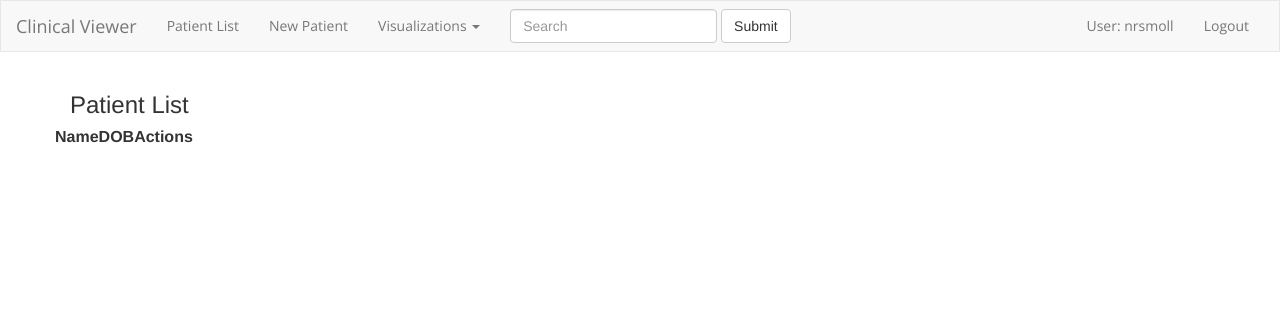
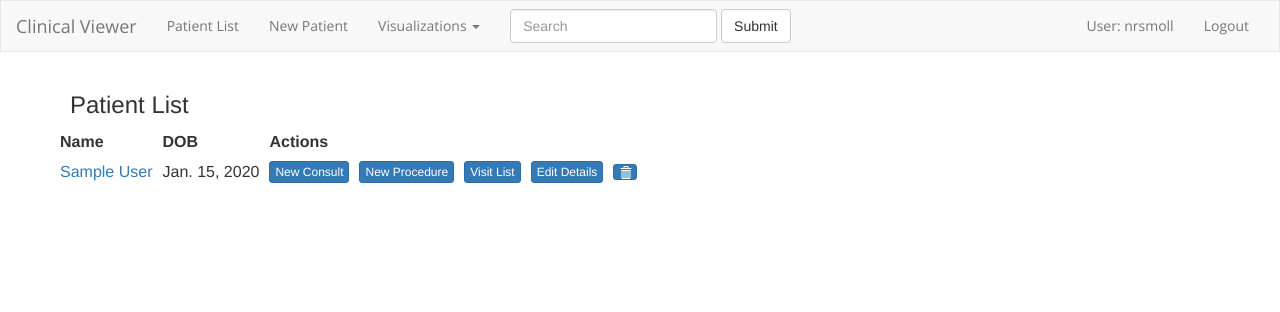
Before and after one commit to nrsmoll/clincher, a Django app: page /clinicalviewer/home/ in a window 1280 px wide. Shown: the top 312 px of the page. Run offline with Django 3.2, Linux system fonts and the light colour scheme; a user stored in the database is signed in; tables that the repository leaves empty hold one stand-in row (values such as "Sample post"); lists and menus that the app fills with data are empty; some libraries are stand-ins or nearby versions.

Commit message:
Related objects Working!

```diff
--- a/clinicalviewer/models.py
+++ b/clinicalviewer/models.py
@@ -2,7 +2,7 @@ from django.db import models
 from django.urls import reverse
 
 # Create your models here.
-class Main(models.Model):
+class Profile(models.Model):
     firstname = models.CharField(max_length = 256)
     middlename = models.CharField(max_length = 256)
     lastname = models.CharField(max_length=256)
@@ -16,14 +16,14 @@ class Main(models.Model):
 
     #Redirects after form is submitted using primary key
     def get_absolute_url(self):
-        return reverse('clinicalviewer:main-detail', kwargs={'pk': self.pk})
+        return reverse('clinicalviewer:profile-detail', kwargs={'pk': self.pk})
 
     def __str__(self):
-        return self.firstname + ' ' + self.lastname + ' - ' + self.date_of_birth
+        return self.firstname + ' ' + self.lastname + ' - ' + str(self.date_of_birth)
 
 
 class Visit(models.Model):
-    fk_visit_main = models.ForeignKey(Main, on_delete=models.CASCADE, verbose_name=('Patient Name'))
+    fk_visit_profile = models.ForeignKey(Profile, on_delete=models.CASCADE, verbose_name=('Patient Name'))
     visit_date = models.DateField()
     visit_label = models.CharField(max_length=256, blank=True, null=True)
     visit_types_list = (
@@ -42,4 +42,4 @@ class Visit(models.Model):
         return str(self.visit_label)
 
     def get_absolute_url(self):
-        return reverse('clinicalviewer:detail', kwargs={'pk': self.pk})
+        return reverse('clinicalviewer:visit-detail', kwargs={'pk': self.pk})
--- /dev/null
+++ b/clinicalviewer/static/clinicalviewer/style.css
@@ -0,0 +1,57 @@
+.navbar{
+    border-radius: 0;
+    z-index: 10000; /* Stay on top */
+}
+
+.navbar-brand{
+    font-family: 'Open Sans', sans-serif;
+}
+
+ul {
+    font-family: 'Open Sans', sans-serif;
+}
+
+th, td {
+  padding: 5px;
+  text-align: left;
+}
+
+
+/* The sidebar menu */
+.sidenav {
+  /* height: 100%;  Full-height: remove this if you want "auto" height */
+  width: 160px; /* Set the width of the sidebar */
+  position: fixed; /* Fixed Sidebar (stay in place on scroll) */
+  z-index: 0; /* Stay on top */
+  top: 0; /* Stay at the top */
+  left: 0;
+  background-color: #111; /* Black */
+  overflow-x: hidden; /* Disable horizontal scroll */
+  padding-top: 50px;
+}
+
+/* The navigation menu links */
+.sidenav a {
+  padding: 6px 8px 6px 16px;
+  text-decoration: none;
+  font-size: 25px;
+  color: #818181;
+  display: block;
+}
+
+/* When you mouse over the navigation links, change their color */
+.sidenav a:hover {
+  color: #f1f1f1;
+}
+
+/* Style page content */
+.main {
+  margin-left: 160px; /* Same as the width of the sidebar */
+  padding: 0px 10px;
+}
+
+/* On smaller screens, where height is less than 450px, change the style of the sidebar (less padding and a smaller font size) */
+@media screen and (max-height: 450px) {
+  .sidenav {padding-top: 15px;}
+  .sidenav a {font-size: 18px;}
+}
--- a/clinicalviewer/static/css/style.css
+++ /dev/null
@@ -1,11 +0,0 @@
-.navbar{
-    border-radius: 0;
-}
-
-.navbar-brand{
-    font-family: 'Open Sans', sans-serif;
-}
-
-ul {
-    font-family: 'Open Sans', sans-serif;
-}
--- a/clinicalviewer/templates/clinicalviewer/base.html
+++ b/clinicalviewer/templates/clinicalviewer/base.html
@@ -1,14 +1,15 @@
+{% load static %}
+
 <html lang="en">
 <head>
     <meta charset="UTF-8">
     <title>{% block label %}{% endblock %}</title>
-
-    {% load staticfiles %}
     <link type = "text/css" rel="stylesheet" href="https://maxcdn.bootstrapcdn.com/bootstrap/3.3.7/css/bootstrap.min.css">
     <link href='https://fonts.googleapis.com/css?family=Open+Sans' rel='stylesheet' type='text/css' >
     <script src="https://ajax.googleapis.com/ajax/libs/jquery/1.12.0/jquery.min.js"></script>
     <script src="https://maxcdn.bootstrapcdn.com/bootstrap/3.3.7/js/bootstrap.min.js"></script>
-    <link rel="stylesheet" type="text/css" href="{% static "/css/style.css" %}"/>
+    <link rel="stylesheet" type="text/css" href="{% static '/clinicalviewer/style.css' %}"/>
+
 </head>
 
 <body>
@@ -28,7 +29,7 @@
     <div class="collapse navbar-collapse" id="bs-example-navbar-collapse-1">
       <ul class="nav navbar-nav">
         <li class=""><a href="{% url 'clinicalviewer:home'%}">Patient List <span class="sr-only">(current)</span></a></li>
-          <li class=""><a href="{% url 'clinicalviewer:main-add'%}">New Patient <span class="sr-only">(current)</span></a></li>
+          <li class=""><a href="{% url 'clinicalviewer:profile-add'%}">New Patient <span class="sr-only">(current)</span></a></li>
         <li class="dropdown">
           <a href="#" class="dropdown-toggle" data-toggle="dropdown" role="button" aria-haspopup="true" aria-expanded="false">Visualizations <span class="caret"></span></a>
           <ul class="dropdown-menu">
--- a/clinicalviewer/templates/clinicalviewer/home.html
+++ b/clinicalviewer/templates/clinicalviewer/home.html
@@ -8,27 +8,29 @@
 <h3>Patient List</h3>
  <div class="row">
     <div class="col-sm">
-        <table>
+        <table class="tablepadding">
             <tr>
                 <th>Name</th>
                 <th>DOB</th>
                 <th>Actions</th>
             </tr>
-            {% for main in all_patients %}
+            {% for profile in object_list %}
                 <tr>
-                    <td><a href="{% url 'clinicalviewer:main_detail' main.id %}">{{ main.full_name }}</a></td>
-                    <td>{{ main.date_of_birth }}</td>
-                    <td><a href="{% url 'clinicalviewer:visit_form' main.id %}"  role="button" class="btn btn-primary btn-xs">New Consult</a></td>
+                    <td><a href="{% url 'clinicalviewer:profile-detail' profile.id %}">{{profile.firstname}} {{profile.lastname}}</a></td>
+                    <td> {{ profile.date_of_birth }} </td>
+                    <td><a href="{% url 'clinicalviewer:visit-form' profile.id %}"  role="button" class="btn btn-primary btn-xs">New Consult</a></td>
                     <td><a href="#" role="button" class="btn btn-primary btn-xs">New Procedure</a></td>
-                    <td><a href="{% url 'clinicalviewer:main_detail' main.id %}" role="button" class="btn btn-primary btn-xs">Visit List</a></td>
-                    <td><a href="{% url 'clinicalviewer:main_update' main.id %}" role="button" class="btn btn-primary btn-xs">Edit Details</a></td>
-                    <td><form action="{% url 'clinicalviewer:main_delete' main.id %}" method="post" style="display: inline;">
+                    <td><a href="{% url 'clinicalviewer:profile-detail' profile.id %}" role="button" class="btn btn-primary btn-xs">Visit List</a></td>
+                    <td><a href="{% url 'clinicalviewer:profile-update' profile.id %}" role="button" class="btn btn-primary btn-xs">Edit Details</a></td>
+                    <td><form action="{% url 'clinicalviewer:profile-delete' profile.id %}" method="post" style="display: inline;">
                         {% csrf_token %}
-                        <input type="hidden" name="id" value="{{ main.id }}"/>
+                        <input type="hidden" name="id" value="{{ profile.id }}"/>
                         <button type="submit" class="btn  btn-primary btn-xs"/>
                         <span class="glyphicon glyphicon-trash"></span>
                     </form></td>
                 </tr>
+            {% empty %}
+                <li>No articles yet.</li>
             {% endfor %}
         </table>
     </div>
--- a/clinicalviewer/urls.py
+++ b/clinicalviewer/urls.py
@@ -1,21 +1,21 @@
 from django.urls import include, path
 from . import views
-from clinicalviewer.views import MainView
-
 
 app_name = 'clinicalviewer'
 
 urlpatterns = [
     # /ehr/
     path('', views.IndexView.as_view(), name='index'),
-    path('clinicalviewer/home/', MainView.as_view(), name='home'),
-    #/ehr/<main_id>/
-    path('clinicalviewer/view_patient/<int:pk>', views.DetailView.as_view(), name='main-detail'),
-    #/ehr/main/add/
-    path('clinicalviewer/new_patient/', views.MainCreate.as_view(), name='main-add'),
-    #/ehr/main/2/
-    path('clinicalviewer/update_patient/<int:pk>', views.MainUpdate.as_view(), name='main-update'),
-    #/ehr/main/2/
-    path('clinicalviewer/delete_patient/<int:pk>', views.MainDelete.as_view(), name='main-delete'),
-    path('clinicalviewer/visit/add/<int:pk>/', views.VisitCreate.as_view(), name='visit-add'),
+    path('clinicalviewer/home/', views.ProfileView.as_view(), name='home'),
+    #/ehr/<profile_id>/
+    path('clinicalviewer/view_patient/<int:pk>', views.ProfileDetailView.as_view(), name='profile-detail'),
+    #/ehr/profile/add/
+    path('clinicalviewer/new_patient/', views.ProfileCreate.as_view(), name='profile-add'),
+    #/ehr/profile/2/
+    path('clinicalviewer/update_patient/<int:pk>', views.ProfileUpdate.as_view(), name='profile-update'),
+    #/ehr/profile/2/
+    path('clinicalviewer/delete_patient/<int:pk>', views.ProfileDelete.as_view(), name='profile-delete'),
+    path('clinicalviewer/visit/add/<int:pk>/', views.VisitCreate.as_view(), name='visit-form'),
+    path('clinicalviewer/visit/detail/<int:pk>/', views.VisitDetail.as_view(), name='visit-detail'),
+    path('clinicalviewer/visit/delete/<int:pk>/', views.VisitDelete.as_view(), name='visit-delete'),
 ]
--- a/clinicalviewer/views.py
+++ b/clinicalviewer/views.py
@@ -1,7 +1,10 @@
-from django.views.generic import CreateView, UpdateView, DeleteView, ListView, DetailView
+from django.views.generic import CreateView, UpdateView, DeleteView, ListView, DetailView, FormView
 from django.contrib.auth.mixins import LoginRequiredMixin
-from django.urls import reverse_lazy
-from .models import Main, Visit
+from django.views.generic.detail import SingleObjectMixin
+from django.views.generic.edit import FormMixin, ModelFormMixin
+from django.urls import reverse_lazy, reverse
+from .models import Profile, Visit
+from .forms import VisitForm
 
 
 class IndexView(ListView):
@@ -9,34 +12,66 @@ class IndexView(ListView):
     context_object_name = 'all_patients'
 
     def get_queryset(self):
-        return Main.objects.all()
+        return Profile.objects.all()
 
-class MainView(LoginRequiredMixin, ListView):
-    model = Main
+class ProfileView(LoginRequiredMixin, ListView):
+    model = Profile
+    # context_object_name = 'all_patients' <- object_list is the default name
     template_name = 'clinicalviewer/home.html'
 
-class DetailView(LoginRequiredMixin, DetailView):
-    model = Main
-    template_name = 'clinicalviewer/main_detail.html'
+class ProfileDetailView(LoginRequiredMixin, DetailView):
+    model = Profile
+    template_name = 'clinicalviewer/profile_detail.html'
 
-class MainCreate(LoginRequiredMixin, CreateView):
-    model = Main
+    def get_context_data(self, **kwargs):
+        context = super(ProfileDetailView, self).get_context_data(**kwargs)
+        context['visit_set'] = Visit.objects.all()
+        # And so on for more models
+        return context
+
+class ProfileCreate(LoginRequiredMixin, CreateView):
+    model = Profile
     fields = ['firstname', 'lastname', 'date_of_birth']
-    template_name = 'clinicalviewer/main_form.html'
+    template_name = 'clinicalviewer/profile_form.html'
 
-class MainUpdate(LoginRequiredMixin, UpdateView):
-    model = Main
+class ProfileUpdate(LoginRequiredMixin, UpdateView):
+    model = Profile
     fields = ['firstname', 'lastname', 'date_of_birth']
 
-class MainDelete(LoginRequiredMixin, DeleteView):
-    model = Main
+class ProfileDelete(LoginRequiredMixin, DeleteView):
+    model = Profile
     success_url = reverse_lazy('clinicalviewer:index')
 
-class VisitCreate(LoginRequiredMixin, CreateView):
-    model = Visit
-    fields = ['visit_date', 'visit_notes']
+class VisitCreate(LoginRequiredMixin, FormMixin, DetailView):
+    model = Profile
+    form_class = VisitForm
+    template_name = 'clinicalviewer/visit_form.html'
+
+    def get_context_data(self, **kwargs):
+        context = super(VisitCreate, self).get_context_data(**kwargs)
+        context['form'] = VisitForm(initial={'fk_visit_profile': self.object})
+        return context
 
     def post(self, request, *args, **kwargs):
+        self.object = self.get_object()
         form = self.get_form()
-        form.fk_visit_user = self.request.user
-        form.fk_visit_main = Main.objects.get(id=self.kwargs['pk'])
+        if form.is_valid():
+            return self.form_valid(form)
+        else:
+            return self.form_invalid(form)
+
+    def form_valid(self, form):
+        form.save()
+        return super(VisitCreate, self).form_valid(form)
+
+    def get_success_url(self):
+        return reverse('clinicalviewer:profile-detail', kwargs={'pk': self.object.pk})
+
+
+class VisitDetail(LoginRequiredMixin, DetailView):
+    model = Visit
+    template_name = 'clinicalviewer/visit_detail.html'
+
+class VisitDelete(LoginRequiredMixin, DeleteView):
+    model = Visit
+    success_url = reverse_lazy('clinicalviewer:profile-detail')
```
Also changed, not shown: clinicalviewer/admin.py (+4 -4 lines), clinicalviewer/forms.py (+13 -8 lines), clinicalviewer/templates/clinicalviewer/profile_detail.html (renamed from clinicalviewer/templates/clinicalviewer/main_detail.html, +10 -7 lines), clinicalviewer/templates/clinicalviewer/pt_sidebar.html (added, +9 -0 lines), clinicalviewer/templates/clinicalviewer/visit_detail.html (added, +10 -0 lines), clinicalviewer/templates/clinicalviewer/profile_form.html (renamed from clinicalviewer/templates/clinicalviewer/main_form.html), db.sqlite3 (deleted).
